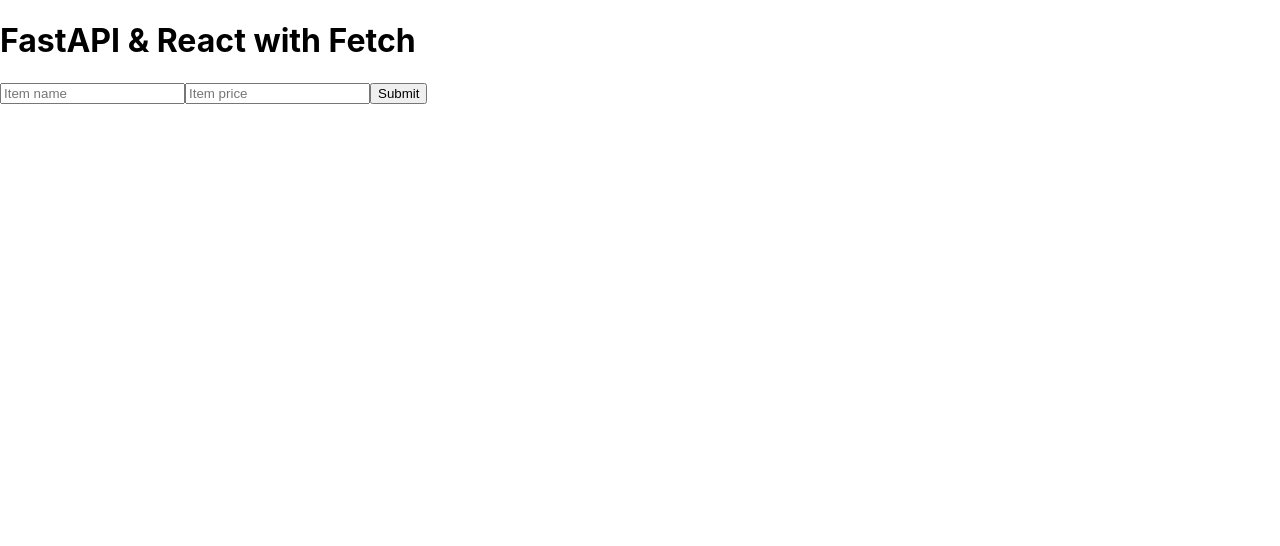
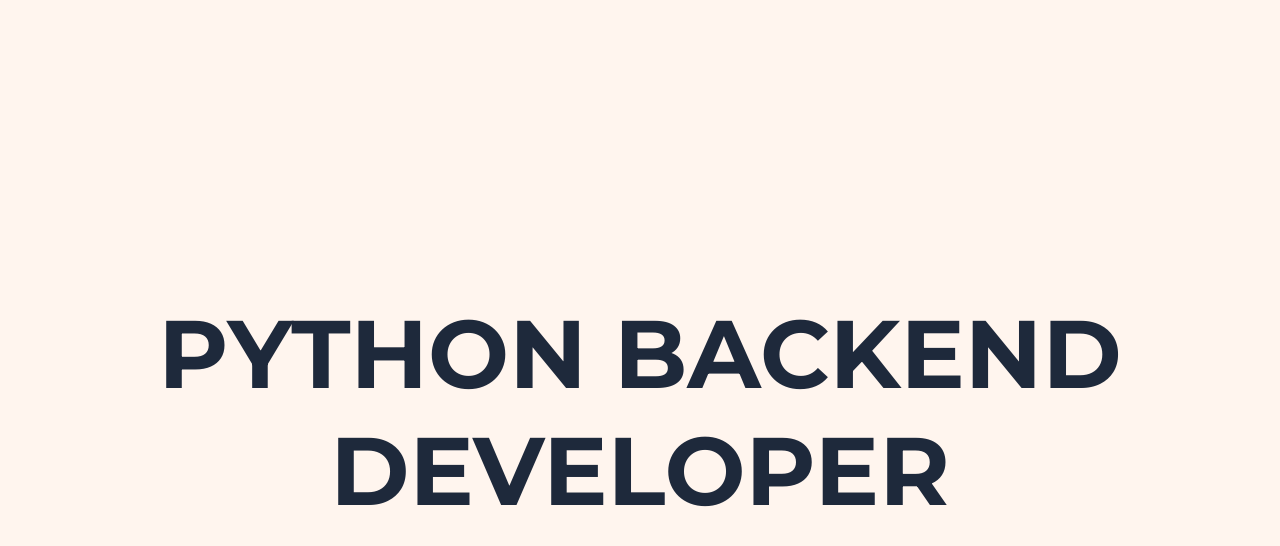
Before and after one commit to quwiier/my-portfolio-site, a React (Create React App) app in the folder frontend/: page / in a window 1280 px wide. Shown: the top 546 px of the page. Built offline with nearby package versions, Linux system fonts and the light colour scheme.

Commit message:
Main page schema

```diff
--- a/frontend/src/App.css
+++ b/frontend/src/App.css
@@ -1,38 +1,90 @@
-.App {
-  text-align: center;
+body {
+  margin: 0;
+  font-family: 'Montserrat', sans-serif;
 }
 
-.App-logo {
-  height: 40vmin;
-  pointer-events: none;
+.ms-container {
+  width: 100vw;
+  height: 100vh;
+  overflow-y: scroll;
+  scroll-snap-type: y mandatory;
 }
 
-@media (prefers-reduced-motion: no-preference) {
-  .App-logo {
-    animation: App-logo-spin infinite 20s linear;
-  }
+.ms-item {
+  width: 100vw;
+  height: 103vh;
+  display: flex;
+  align-items: center;
+  justify-content: center;
+  text-align: center;
+  scroll-snap-align: start;
 }
 
-.App-header {
-  background-color: #282c34;
-  min-height: 100vh;
+.section {
+  width: 100%;
+  height: 100vh;
   display: flex;
-  flex-direction: column;
   align-items: center;
   justify-content: center;
-  font-size: calc(10px + 2vmin);
-  color: white;
+  flex-direction: column;
 }
 
-.App-link {
-  color: #61dafb;
+.title-section {
+  background: #FFF5EE;
+  color: #1e293b;
+  font-size: 3rem;
 }
 
-@keyframes App-logo-spin {
-  from {
-    transform: rotate(0deg);
-  }
-  to {
-    transform: rotate(360deg);
-  }
+.about-section {
+  background: lightgray;
+  display: flex;
+  justify-content: space-between;
+  padding: 20px;
 }
+
+.about-text {
+  max-width: 50%;
+}
+
+.about-photo {
+  width: 200px;
+  border-radius: 10px;
+}
+
+.projects-section,
+.skills-section,
+.contacts-section,
+.write-me-section {
+  background: #f4f4f4;
+}
+
+.projects-grid,
+.skills-grid,
+.contacts-grid {
+  display: flex;
+  gap: 20px;
+}
+
+.project-card,
+.skill-card,
+.contact-card {
+  padding: 20px;
+  background: white;
+  border-radius: 8px;
+  box-shadow: 0 4px 6px rgba(0, 0, 0, 0.1);
+}
+
+.contact-form input,
+.contact-form textarea {
+  width: 80%;
+  padding: 10px;
+  margin: 10px 0;
+}
+
+.contact-form button {
+  padding: 10px 20px;
+  background: black;
+  color: white;
+  border: none;
+  cursor: pointer;
+}
--- a/frontend/src/App.tsx
+++ b/frontend/src/App.tsx
@@ -1,61 +1,68 @@
-import React, { useState } from 'react';
+import React, { useState } from "react";
+import Scroll from "./Scroll";
+import "./App.css"; // Добавь стили, если нужно
 
 const App: React.FC = () => {
-  const [itemName, setItemName] = useState('');
-  const [itemPrice, setItemPrice] = useState<number | string>('');
-  const [response, setResponse] = useState<any>(null);
-
-  const handleSubmit = async () => {
-    const itemData = {
-      name: itemName,
-      price: parseFloat(itemPrice as string),
-    };
-
-    try {
-      const res = await fetch('http://127.0.0.1:8000/items/', {
-        method: 'POST',
-        headers: {
-          'Content-Type': 'application/json',
-        },
-        body: JSON.stringify(itemData),
-      });
-
-      if (res.ok) {
-        const data = await res.json();
-        setResponse(data);
-      } else {
-        console.error('Request failed with status:', res.status);
-      }
-    } catch (error) {
-      console.error('Error sending request:', error);
-    }
-  };
+  const [activeIndex, setActiveIndex] = useState(0);
 
   return (
-    <div>
-      <h1>FastAPI & React with Fetch</h1>
-      <input
-        type="text"
-        placeholder="Item name"
-        value={itemName}
-        onChange={(e) => setItemName(e.target.value)}
-      />
-      <input
-        type="number"
-        placeholder="Item price"
-        value={itemPrice}
-        onChange={(e) => setItemPrice(e.target.value)}
-      />
-      <button onClick={handleSubmit}>Submit</button>
+    <Scroll onChange={setActiveIndex}>
+      {/* Блок 1: Главный заголовок */}
+      <div className="section title-section">
+        <h1>PYTHON BACKEND DEVELOPER</h1>
+      </div>
 
-      {response && (
-        <div>
-          <h2>Response from API:</h2>
-          <p>Name: {response.name}</p>
-          <p>Price: {response.price}</p>
+      {/* Блок 2: About Me */}
+      <div className="section about-section">
+        <div className="about-text">
+          <h2>About Me</h2>
+          <p>Я опытный бэкенд-разработчик, специализирующийся на Python.</p>
         </div>
-      )}
-    </div>
+        <img src="/me.jpg" alt="My Photo" className="about-photo" />
+      </div>
+
+      {/* Блок 3: My Projects */}
+      <div className="section projects-section">
+        <h2>My Projects</h2>
+        <div className="projects-grid">
+          <div className="project-card">Проект 1</div>
+          <div className="project-card">Проект 2</div>
+          <div className="project-card">Проект 3</div>
+        </div>
+      </div>
+
+      {/* Блок 4: My Skills */}
+      <div className="section skills-section">
+        <h2>My Skills</h2>
+        <div className="skills-grid">
+          <div className="skill-card">Python</div>
+          <div className="skill-card">Django</div>
+          <div className="skill-card">Flask</div>
+          <div className="skill-card">PostgreSQL</div>
+        </div>
+      </div>
+
+      {/* Блок 5: My Contacts */}
+      <div className="section contacts-section">
+        <h2>My Contacts</h2>
+        <div className="contacts-grid">
+          <a href="https://github.com" className="contact-card">GitHub</a>
+          <a href="https://linkedin.com" className="contact-card">LinkedIn</a>
+          <a href="mailto:me@example.com" className="contact-card">Email</a>
+        </div>
+      </div>
+
+      {/* Блок 6: Write Me */}
+      <div className="section write-me-section">
+        <h2>Write Me</h2>
+        <form className="contact-form">
+          <input type="text" placeholder="Your Name" required />
+          <input type="email" placeholder="Your Email" required />
+          <textarea placeholder="Your Message" required></textarea>
+          <button type="submit">Send</button>
+        </form>
+      </div>
+    </Scroll>
   );
 };
 
```
